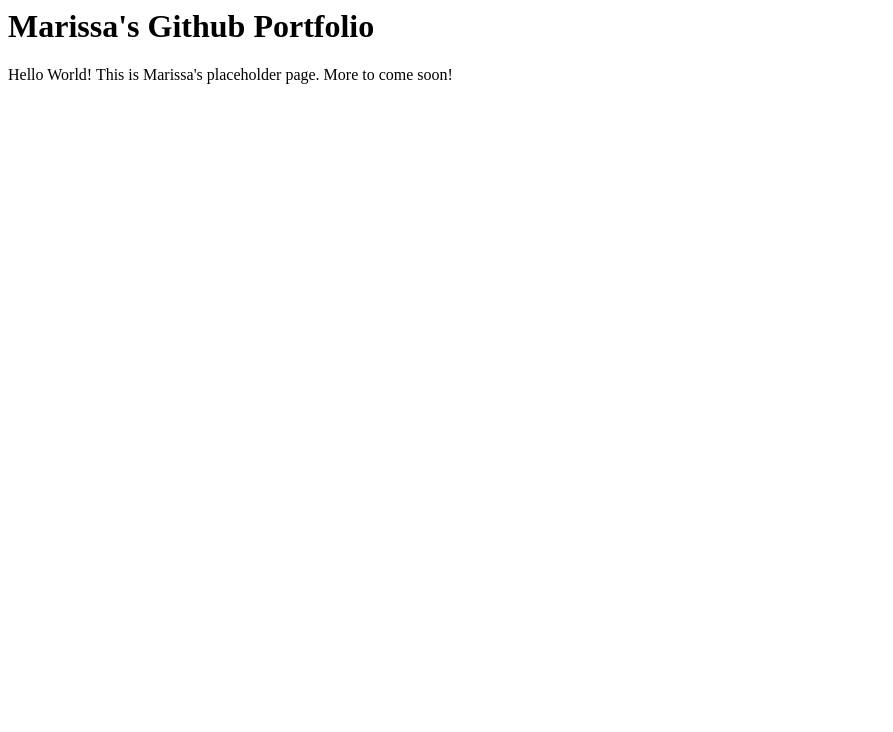
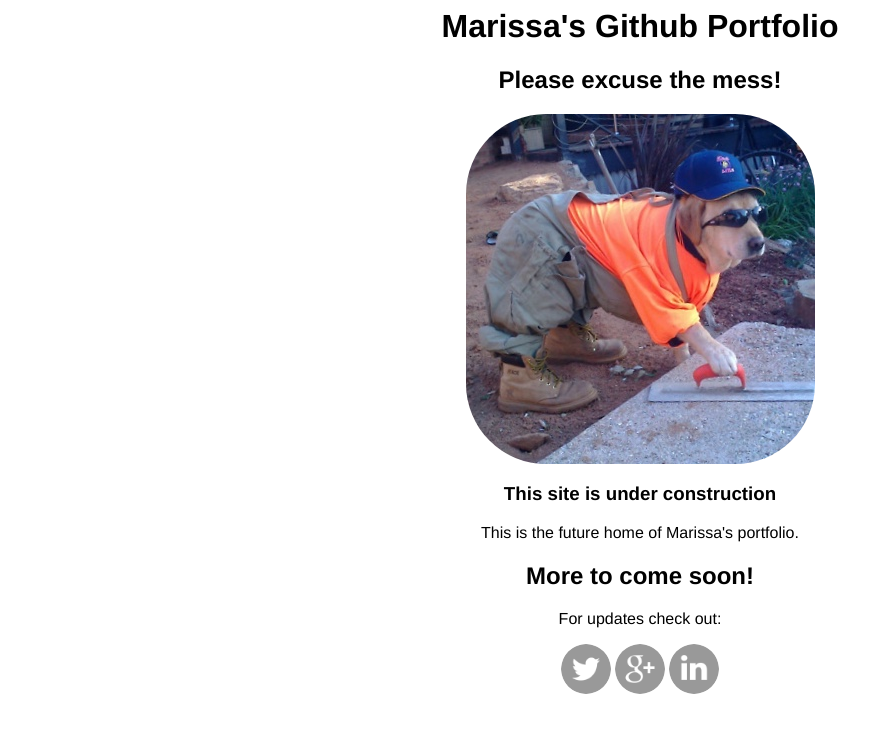
Before and after one commit to estradmar/estradmar.github.io, a plain HTML site: page index.html in a window 1280 px wide. Shown: the whole page, without its empty margins (0-893 px from the left). Drawn offline with Linux system fonts and the light colour scheme.

Commit message:
added media

```diff
--- a/index.html
+++ b/index.html
@@ -1,10 +1,21 @@
 <html>
 	<head>
 		<title>Marissa's Portfolio</title>
+		<link rel="stylesheet" media="screen" href="style.css">
 	</head>
 
 	<body>
 		<h1>Marissa's Github Portfolio</h1>
-		<p>Hello World! This is Marissa's placeholder page. More to come soon!</p>
+		<h2>Please excuse the mess!</h2>
+		<img src="media/construction dog.jpg"></img>
+		<h3>This site is under construction</h3>
+		<p>This is the future home of Marissa's portfolio.</p>
+		<h2>More to come soon!</h2>
+		<p>For updates check out:</p>
+	<div class="icons">
+		<a href="https://twitter.com/estradamar91"><img src="media/twit.png" height="50" width="50"></img></a>
+		<a href="https://plus.google.com/u/0/103893753727749425931/posts"><img src="media/google.png" height="50" width="50"></img></a>
+		<a href="https://www.linkedin.com/in/estradamarissa"><img src="media/link.png" height="50" width="50"></img></a>
+	</div>
 	</body>
 </html>
--- /dev/null
+++ b/style.css
@@ -0,0 +1,7 @@
+body{
+	text-align: center;
+	font-family: helvetica;
+}
+img{
+	border-radius: 80px;
+}
```
Also changed, not shown: media/construction dog.jpg (added), media/google.png (added), media/link.png (added), media/twit.png (added).
